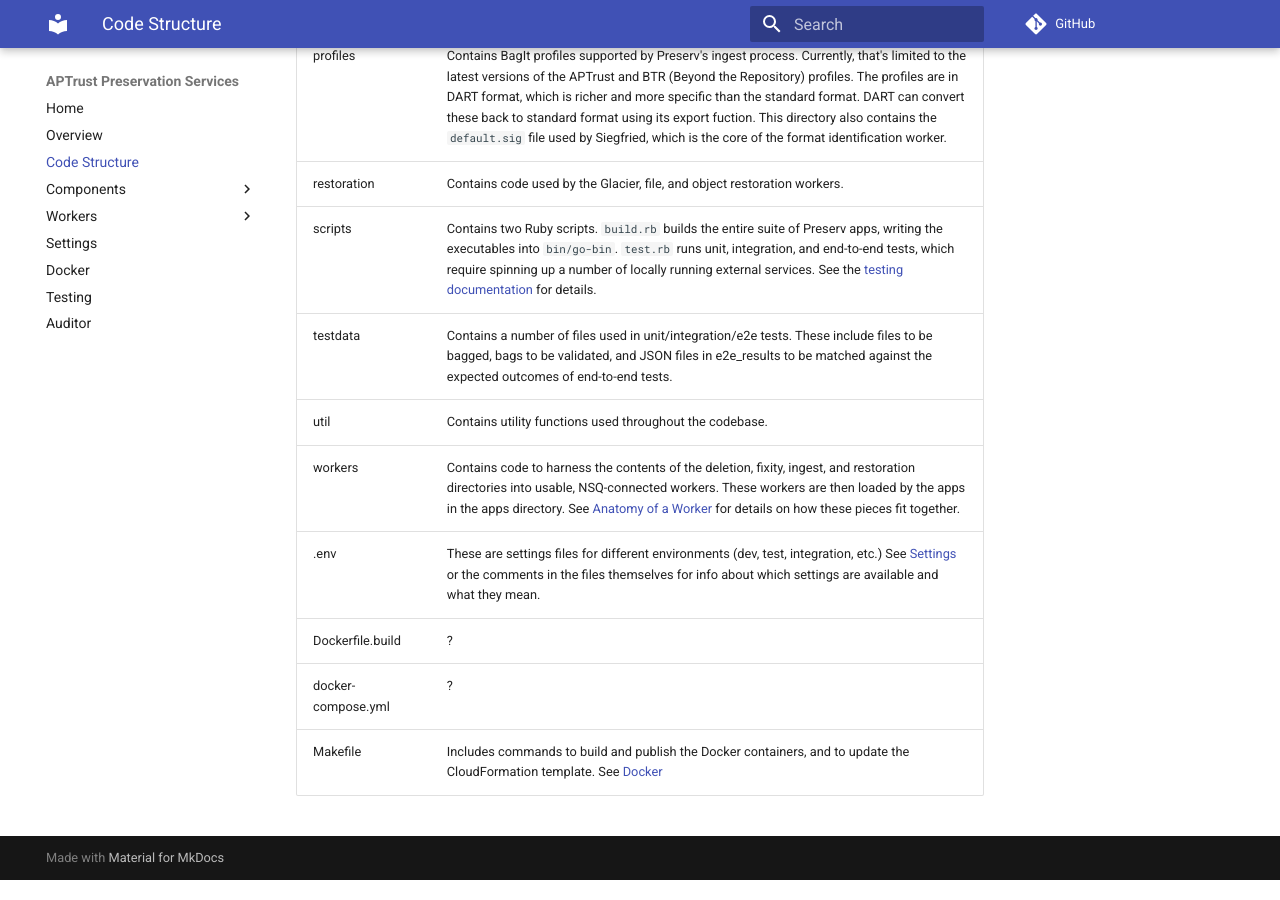
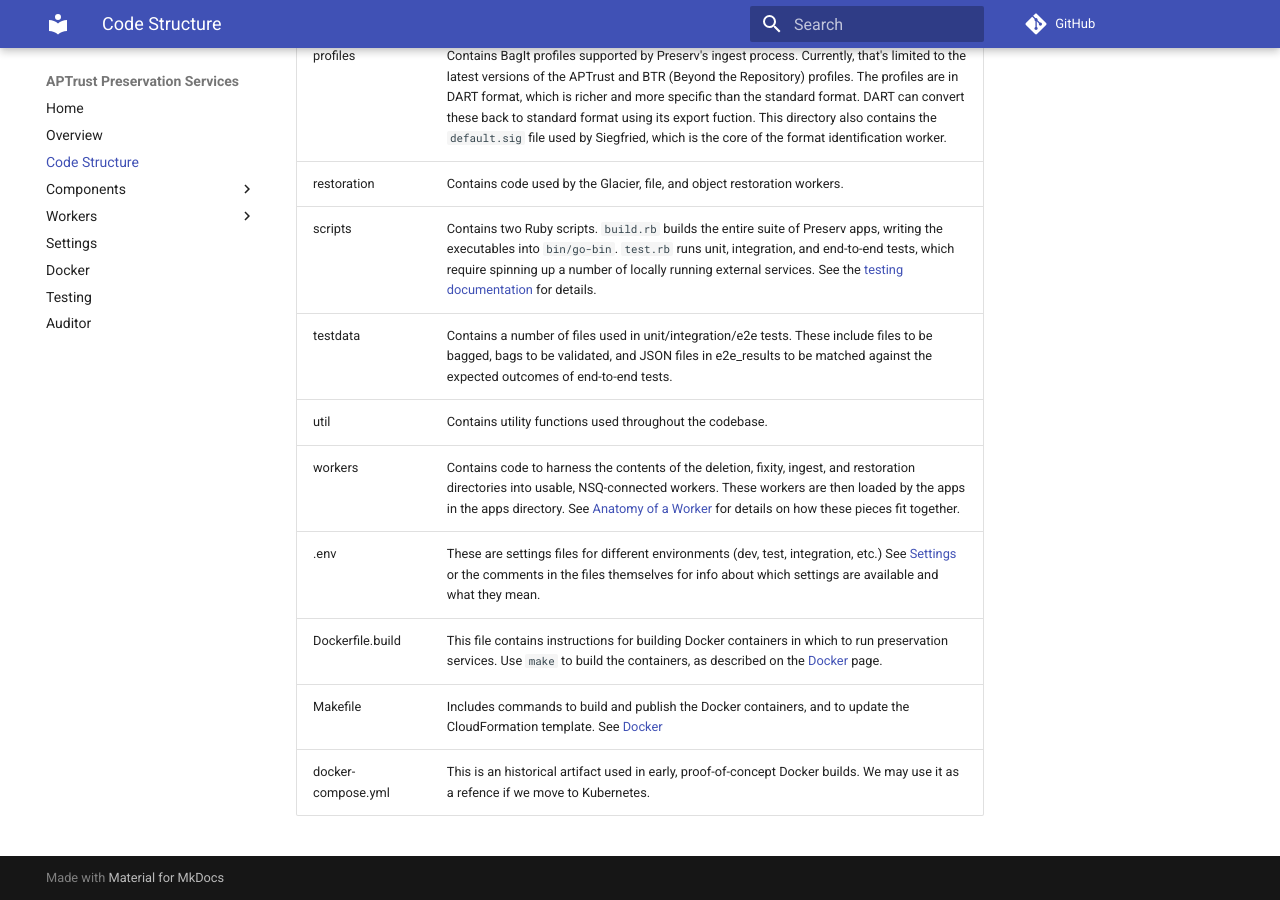
Before and after one commit to APTrust/preserv-docs, an MkDocs documentation site: the page built from docs/structure.md, in a window 1280 px wide and 900 px high, scrolled down 1318 px. Built offline with MkDocs 1.6.1 and Material for MkDocs 9.7.7, drawn with Linux system fonts in a browser that asks for light colours; comment, search, counter and statistics services are not loaded.

Commit message:
Updated info about Dockerfile and docker-compose.yml

```diff
--- a/docs/structure.md
+++ b/docs/structure.md
@@ -29,6 +29,6 @@ The preservation services [code repository](https://github.com/APTrust/preservat
 | util | Contains utility functions used throughout the codebase. |
 | workers | Contains code to harness the contents of the deletion, fixity, ingest, and restoration directories into usable, NSQ-connected workers. These workers are then loaded by the apps in the apps directory. See [Anatomy of a Worker](/workers/anatomy) for details on how these pieces fit together. |
 | .env | These are settings files for different environments (dev, test, integration, etc.) See [Settings](settings.md) or the comments in the files themselves for info about which settings are available and what they mean. |
-| Dockerfile.build | ? |
-| docker-compose.yml | ? |
+| Dockerfile.build | This file contains instructions for building Docker containers in which to run preservation services. Use `make` to build the containers, as described on the [Docker](docker.md) page. |
 | Makefile | Includes commands to build and publish the Docker containers, and to update the CloudFormation template. See [Docker](docker.md) |
+| docker-compose.yml | This is an historical artifact used in early, proof-of-concept Docker builds. We may use it as a refence if we move to Kubernetes. |
```
